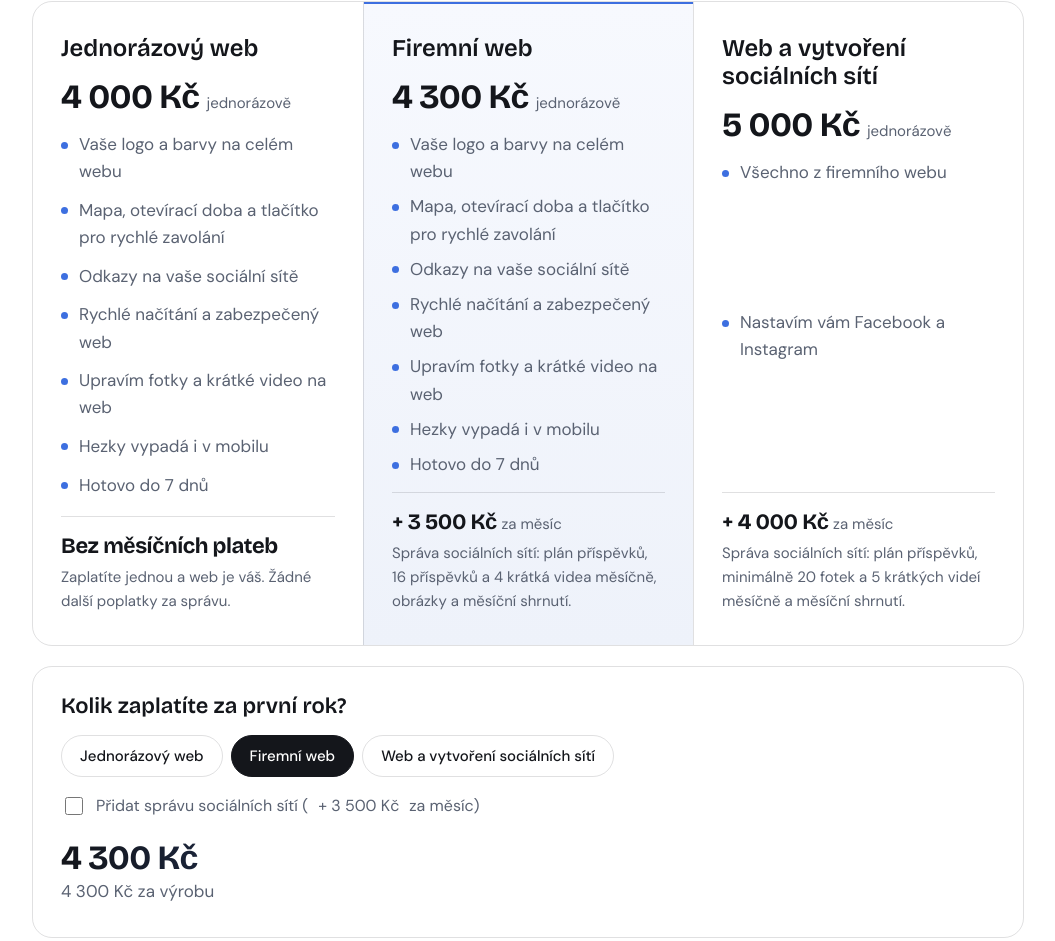
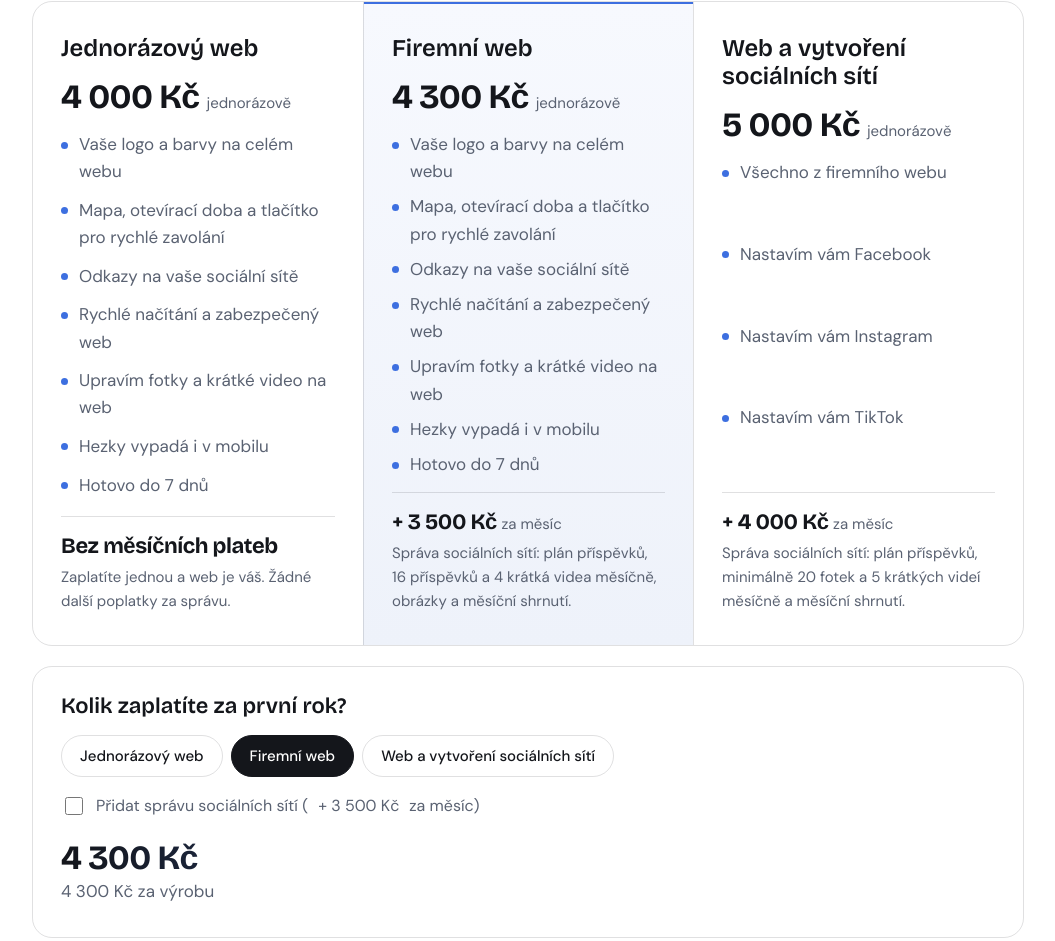
Before and after one commit to alescermak79-lab/michal-cermak, a plain HTML site: page index.html in a window 1280 px wide. Shown: the part 2295-3236 px from the top of the page, without its empty margins (112-1167 px from the left). Drawn offline with nearby package versions, Linux system fonts and the light colour scheme.

Commit message:
Balíček Web a sociální sítě: Facebook, Instagram a TikTok samostatně
Co-Authored-By: Claude Opus 5.5 <noreply@anthropic.com>
Claude-Session: https://claude.ai/code/session_01N4mHmSB6QeeJqhuR42xiCV

```diff
--- a/index.html
+++ b/index.html
@@ -299,7 +299,7 @@ footer .mark{width:36px;height:36px;padding:6px;background:#14161B;border-radius
         <div class="plan">
           <h3>Web a vytvoření sociálních sítí</h3>
           <p class="price">5 000 Kč <small>jednorázově</small></p>
-          <ul><li>Všechno z firemního webu</li><li>Nastavím vám Facebook a Instagram</li></ul>
+          <ul><li>Všechno z firemního webu</li><li>Nastavím vám Facebook</li><li>Nastavím vám Instagram</li><li>Nastavím vám TikTok</li></ul>
           <div class="monthly"><p class="price">+ 4 000 Kč <small>za měsíc</small></p><p>Správa sociálních sítí: plán příspěvků, minimálně 20 fotek a 5 krátkých videí měsíčně a měsíční shrnutí.</p></div>
         </div>
       </div>
```
